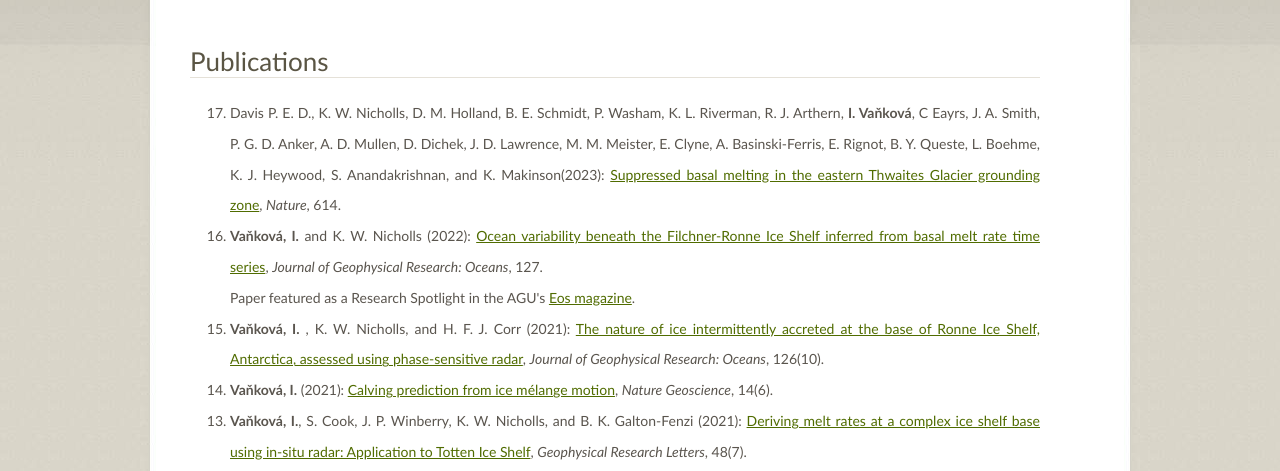
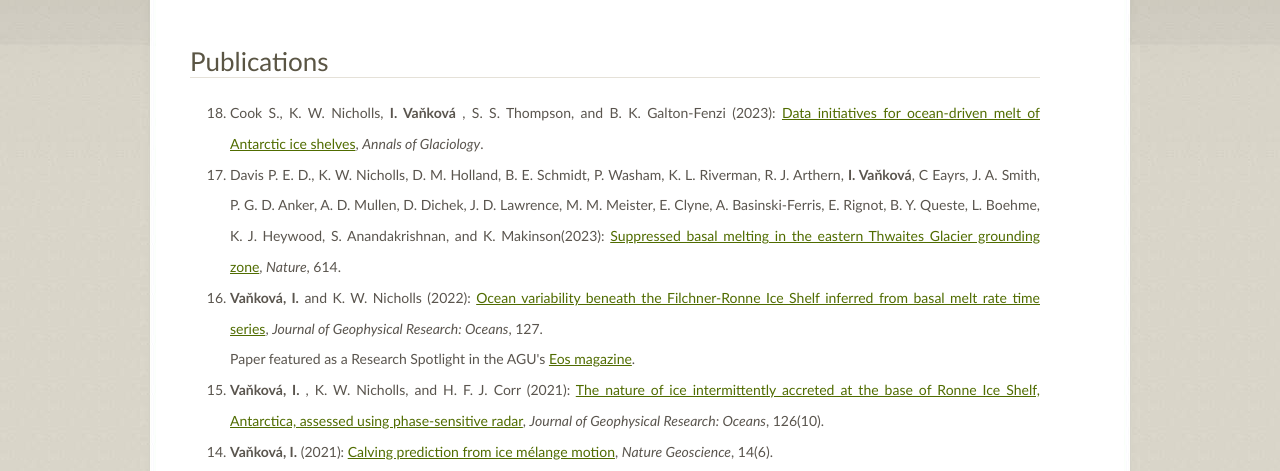
Before and after one commit to irenavankova/irenavankova.github.io, a plain HTML site: page Papers_Talks.html in a window 1280 px wide. Shown: the part 290-761 px from the top of the page. Drawn offline with Linux system fonts and the light colour scheme.

Commit message:
Sue s paper add

```diff
--- a/Papers_Talks.html
+++ b/Papers_Talks.html
@@ -56,6 +56,8 @@
 
 				<div class="entry">
 				  <ol reversed="reversed">
+
+<li>Cook S., K. W. Nicholls, <b>I. Vaňková</b> , S. S. Thompson, and B. K. Galton-Fenzi (2023): <a href="https://doi.org/10.1017/aog.2023.6" rel="nofollow">Data initiatives for ocean-driven melt of Antarctic ice shelves</a>, <i>Annals of Glaciology</i>.</li>
 
 <li>Davis P. E. D., K. W. Nicholls, D. M. Holland, B. E. Schmidt, P. Washam, K. L. Riverman, R. J. Arthern, <b>I. Vaňková</b>, C Eayrs, J. A. Smith, P. G. D. Anker, A. D. Mullen, D. Dichek, J. D. Lawrence, M. M. Meister, E. Clyne, A. Basinski-Ferris, E. Rignot, B. Y. Queste, L. Boehme, K. J. Heywood, S. Anandakrishnan, and K. Makinson(2023): <a href="https://doi.org/10.1038/s41586-022-05586-0" rel="nofollow">Suppressed basal melting in the eastern Thwaites Glacier grounding zone</a>, <i>Nature</i>, 614.</li>
 
```
